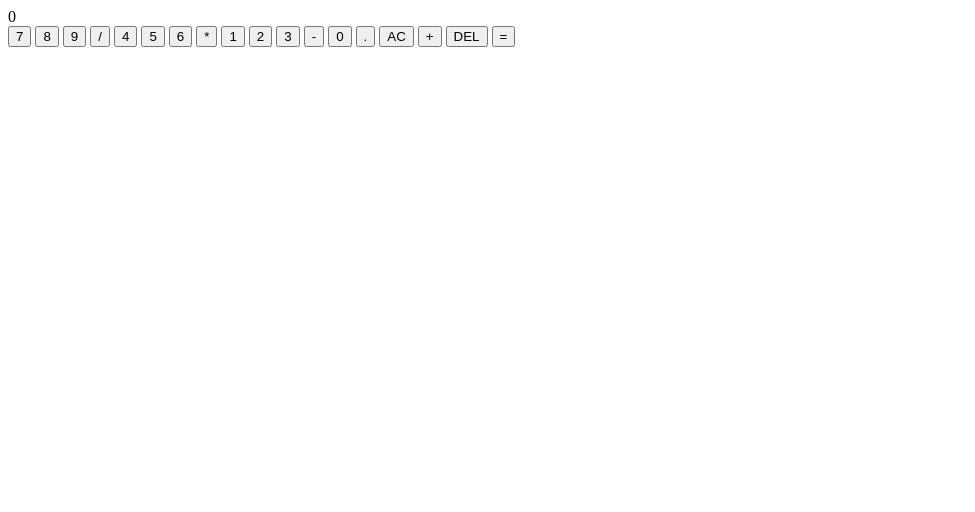
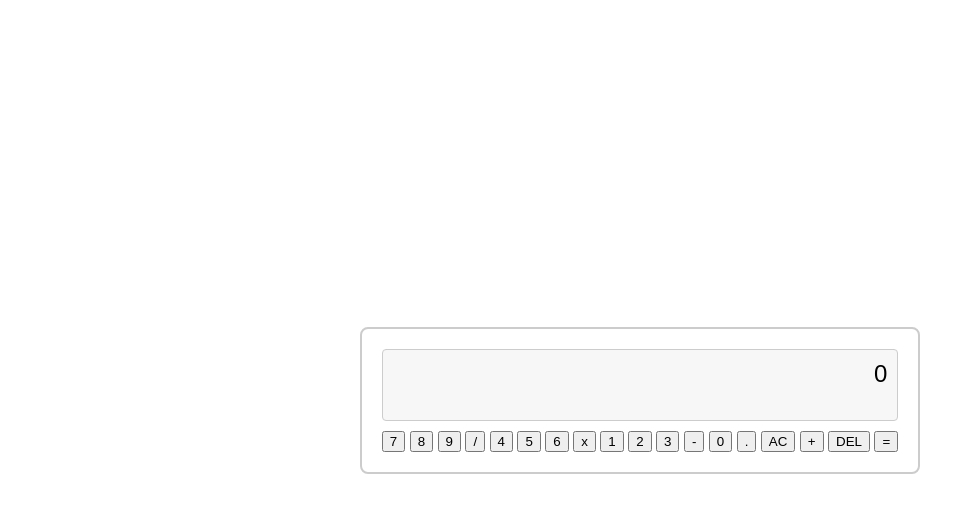
Before and after one commit to praveen4898/WebCalculator, a plain HTML site: page index.html in a window 1280 px wide. Shown: the whole page, without its empty margins (0-975 px from the left). Drawn offline with Linux system fonts and the light colour scheme.

Commit message:
basic_styling_added

```diff
--- a/index.html
+++ b/index.html
@@ -4,6 +4,7 @@
     <meta charset="UTF-8">
     <meta name="viewport" content="width=device-width, initial-scale=1.0">
     <title>Basic Calculator</title>
+    <link rel="stylesheet" href="styles.css">
 </head>
 <body>
     <div class="calculator">
@@ -16,7 +17,7 @@
             <button onclick="appendValue('4')">4</button>
             <button onclick="appendValue('5')">5</button>
             <button onclick="appendValue('6')">6</button>
-            <button onclick="appendValue('*')">*</button>
+            <button onclick="appendValue('*')">x</button>
             <button onclick="appendValue('1')">1</button>
             <button onclick="appendValue('2')">2</button>
             <button onclick="appendValue('3')">3</button>
@@ -29,5 +30,6 @@
             <button onclick="calculate()">=</button>
         </div>
     </div>
+    <script src="script.js"></script>
 </body>
 </html>
--- /dev/null
+++ b/styles.css
@@ -0,0 +1,25 @@
+body {
+    font-family: Arial, sans-serif;
+    display: flex;
+    justify-content: center;
+    align-items: center;
+    height: 100vh;
+    margin: 0;
+}
+
+.calculator {
+    border: 2px solid #ccc;
+    border-radius: 8px;
+    padding: 20px;
+}
+
+.display {
+    background-color: #f7f7f7;
+    border: 1px solid #ccc;
+    border-radius: 4px;
+    margin-bottom: 10px;
+    padding: 10px;
+    text-align: right;
+    font-size: 24px;
+    min-height: 50px;
+}
```
